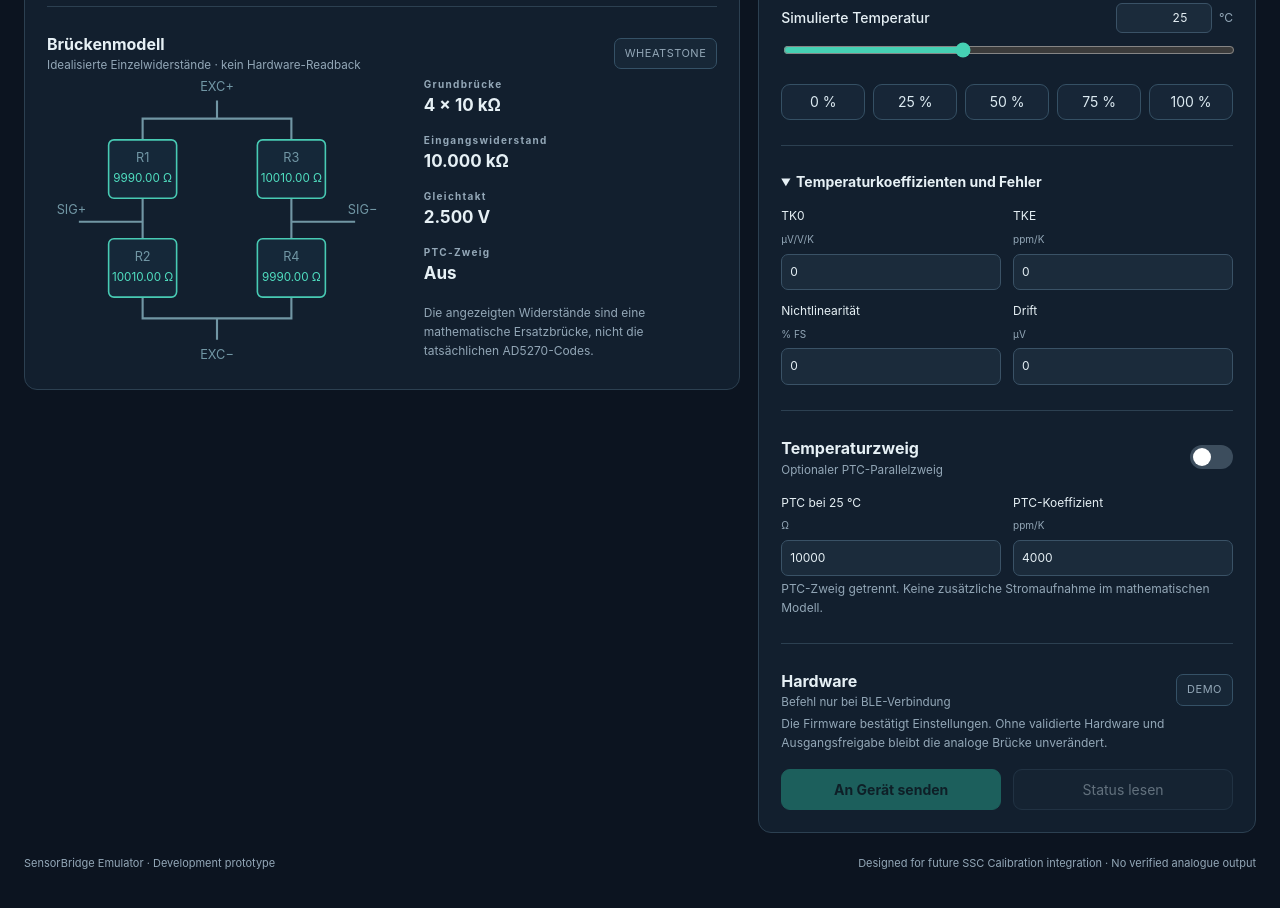
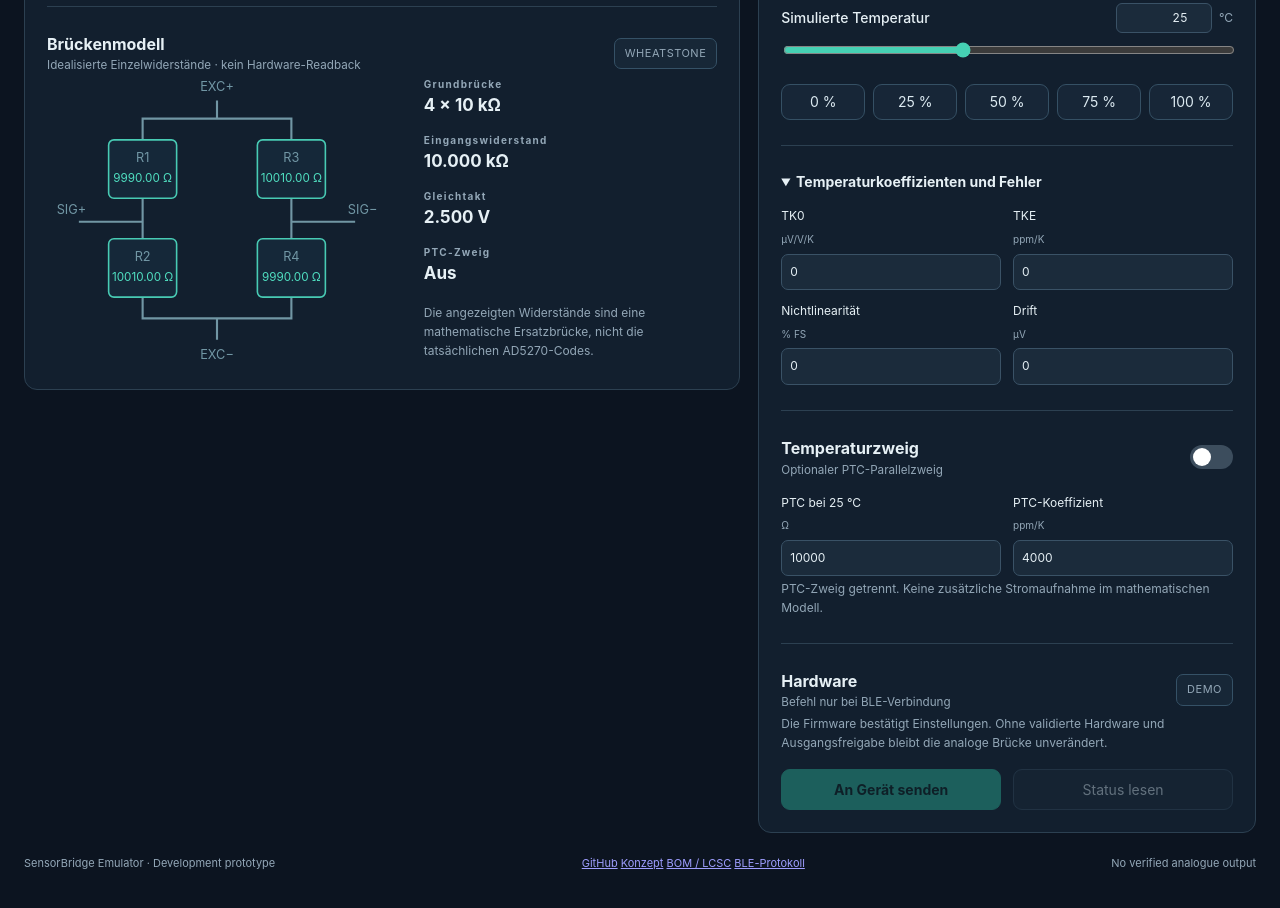
Before and after one commit to Vadergit/SensorBridge-Emulator, a plain HTML site: page index.html in a window 1280 px wide. Shown: the part 828-1736 px from the top of the page. Drawn offline with Linux system fonts and the light colour scheme.

Commit message:
ui: open website project links in new browser tabs

```diff
--- a/index.html
+++ b/index.html
@@ -68,7 +68,16 @@
         <div class="action-row"><button id="sendBtn" class="primary" disabled>An Gerät senden</button><button id="readBtn" class="secondary" disabled>Status lesen</button></div>
       </section>
     </div>
-    <footer><span>SensorBridge Emulator · Development prototype</span><span>Designed for future SSC Calibration integration · No verified analogue output</span></footer>
+    <footer>
+      <span>SensorBridge Emulator · Development prototype</span>
+      <nav aria-label="Projektlinks">
+        <a href="https://github.com/Vadergit/SensorBridge-Emulator" target="_blank" rel="noopener noreferrer">GitHub</a>
+        <a href="https://github.com/Vadergit/SensorBridge-Emulator/blob/main/docs/CONCEPT.md" target="_blank" rel="noopener noreferrer">Konzept</a>
+        <a href="https://github.com/Vadergit/SensorBridge-Emulator/blob/main/hardware/BOM.csv" target="_blank" rel="noopener noreferrer">BOM / LCSC</a>
+        <a href="https://github.com/Vadergit/SensorBridge-Emulator/blob/main/docs/PROTOCOL.md" target="_blank" rel="noopener noreferrer">BLE-Protokoll</a>
+      </nav>
+      <span>No verified analogue output</span>
+    </footer>
   </main>
 </body>
 </html>
```
